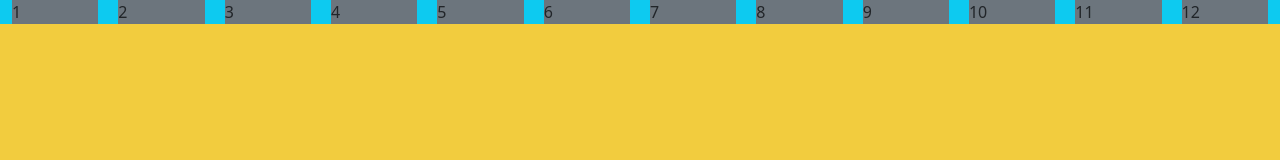
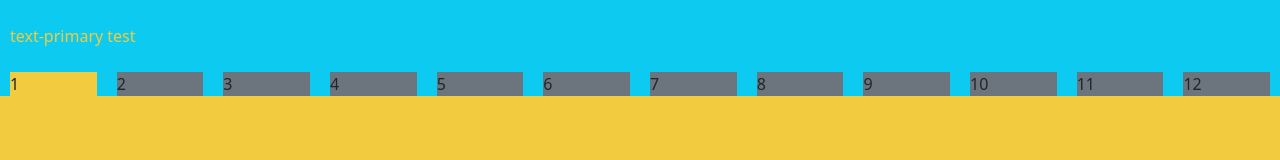
Before and after one commit to Schmandarine/css-frameworking, a website: page index.html in a window 1280 px wide. Drawn offline with Linux system fonts and the light colour scheme.

Commit message:
change variables position

```diff
--- a/index.html
+++ b/index.html
@@ -10,9 +10,16 @@
 <body>
     <div id="app">
         <div class="container-xl bg-info">
+            <div class="row py-4">
+                <div class="col">
+                    <div class="text-primary">
+                        text-primary test
+                    </div>
+                </div>
+            </div>
             <div class="row">
                 <div class="col">
-                    <div class="bg-secondary">1</div>
+                    <div class="bg-primary">1</div>
                 </div>
                 <div class="col">
                     <div class="bg-secondary">2</div>
--- a/styles/src/style.scss
+++ b/styles/src/style.scss
@@ -1,14 +1,11 @@
 // 1. Include functions first (so you can manipulate colors, SVGs, calc, etc)
 
 @import "../../node_modules/bootstrap/scss/functions";
+@import "./variables";
 @import "../../node_modules/bootstrap/scss/variables";
 @import "../../node_modules/bootstrap/scss/maps";
 @import "../../node_modules/bootstrap/scss/mixins";
 @import "../../node_modules/bootstrap/scss/utilities";
-
-
-@import "./variables";
-
 
 // 4. Include any optional Bootstrap components as you like
 @import "../../node_modules/bootstrap/scss/root";
@@ -18,7 +15,6 @@
 @import "../../node_modules/bootstrap/scss/containers";
 @import "../../node_modules/bootstrap/scss/grid";
 
-
 // Helpers
 @import "../../node_modules/bootstrap/scss/helpers";
 
```
Also changed, not shown: styles/dist/style.css, 1 other file.
